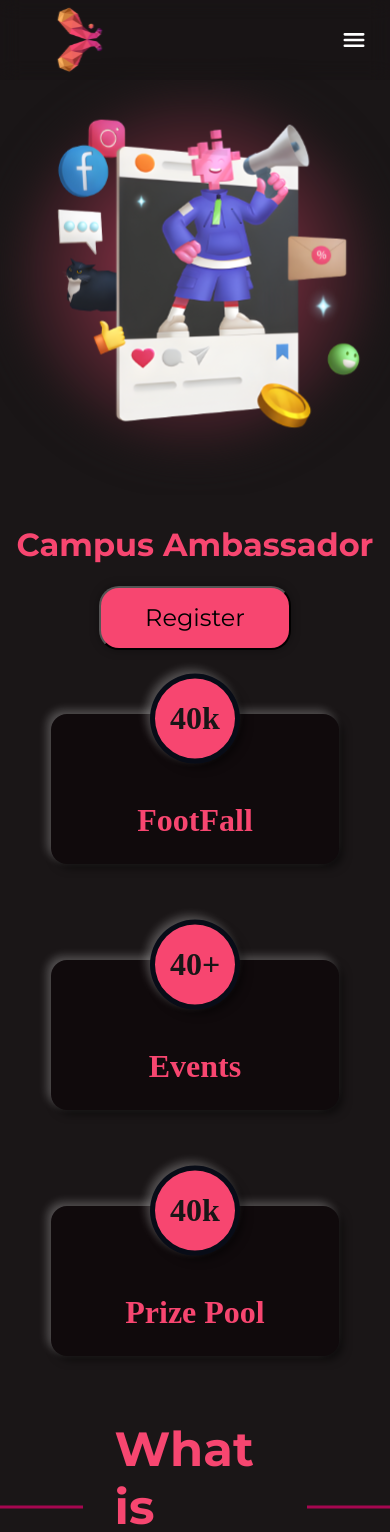
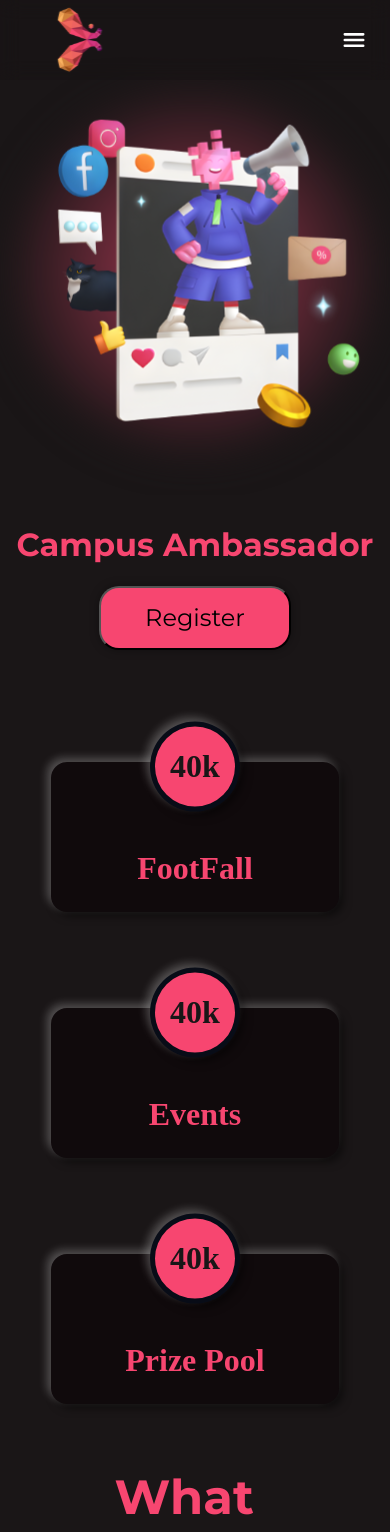
Before and after one commit to Excel2023Web/excelerate-2023, a React (Create React App) app: page / in a window 390 px wide. Shown: the top 1532 px of the page. Built offline with nearby package versions, Linux system fonts and the light colour scheme.

Commit message:
Landing responsive

```diff
--- a/src/components/Landing/Landing.css
+++ b/src/components/Landing/Landing.css
@@ -60,8 +60,7 @@
     align-items: center;
     border-radius: 1rem;
     background-color: rgb(16, 10, 12);
-  box-shadow: -4px -4px 8px 0px rgba(255, 255, 255, 0.25),
-    4px 4px 8px 0px rgba(0, 0, 0, 0.5);
+    box-shadow: -4px -4px 8px 0px rgba(255, 255, 255, 0.25), 4px 4px 8px 0px rgba(0, 0, 0, 0.5);
     margin: 2rem;
     font-weight: 500;
     height: 150px;
@@ -75,12 +74,12 @@
     height: 80px;
     border-radius: 100%;
     border: 5px solid #080c17;
-  box-shadow: -4px -4px 8px 0px rgba(255, 255, 255, 0.25),
-    4px 4px 8px 0px rgba(0, 0, 0, 0.5);
+    box-shadow: -4px -4px 8px 0px rgba(255, 255, 255, 0.25), 4px 4px 8px 0px rgba(0, 0, 0, 0.5);
     transform: translateY(-45%);
     background-color: var(--secondaryColor);
     color: var(--backgroundColorCard);
 }
+
 .landing__card__content {
     height: 5rem;
     display: flex;
@@ -89,73 +88,77 @@
     align-items: center;
     flex-direction: column;
 }
+
 .landing__card__content h4 {
     color: var(--secondaryColor);
     font-size: 2rem;
     transform: translateY(-150%);
 }
 
-@media only screen and (max-width: 1300px) {
-}
-@media (min-device-width: 20px) and (max-device-width: 500px) {
-}
-@media only screen and (max-width: 1200px) {
+@media only screen and (max-width: 1300px) {}
 
-}
+@media (min-device-width: 20px) and (max-device-width: 500px) {}
+
+@media only screen and (max-width: 1200px) {}
 
 @media only screen and (max-width: 1100px) {
-    .landing__right__section{
+    .landing__right__section {
         font-size: 1.5rem;
     }
 }
 
 @media screen and (max-width: 992px) {
-    .landing__right__section{
+    .landing__right__section {
         font-size: 1.3rem;
     }
-    .landing__left__section{
+    .landing__left__section {
         width: 28rem;
         height: 28rem;
     }
 }
-@media screen and (max-width: 870px){
-    .landing__container_up{
+
+@media screen and (max-width: 870px) {
+    .landing__container_up {
         flex-direction: column;
         gap: 0.5rem;
     }
-    .landing__right__section{
+    .landing__right__section {
         width: 100%;
         display: flex;
         flex-direction: column;
         justify-content: center;
         align-items: center;
     }
+    .landing__features {
+        margin-top: 4rem;
+    }
+}
 
+@media screen and (max-width: 800px) {
+    .landing__features {
+        margin-top: 3rem;
     }
-@media screen and (max-width: 800px) {
 }
 
 @media screen and (max-width: 610px) {
-    .landing__right__section{
+    .landing__right__section {
         font-size: 1rem;
         padding-bottom: 2rem;
     }
 }
 
 @media screen and (max-width: 381px) {
-    .landing__right__section{
+    .landing__right__section {
         font-size: 0.8rem;
     }
 }
+
 @media screen and (max-width: 310px) {
-    .landing__right__section{
+    .landing__right__section {
         font-size: 0.75rem;
     }
 }
 
-@media only screen and (min-device-width: 320px) and (max-device-width: 480px) and (-webkit-device-pixel-ratio: 2) and (device-aspect-ratio: 2/3) {
-}
+@media only screen and (min-device-width: 320px) and (max-device-width: 480px) and (-webkit-device-pixel-ratio: 2) and (device-aspect-ratio: 2/3) {}
 
-@media only screen and (device-width: 768px) {
-
-}
+@media only screen and (device-width: 768px) {}
--- a/src/components/Landing/Landing.js
+++ b/src/components/Landing/Landing.js
@@ -32,7 +32,13 @@ function Landing() {
         </div>
         <div className="landing__card">
           <div className="landing__card__heading">
-            <h1>40+</h1>
+            <h1><CountUp
+                end={40}
+                duration={2}
+                enableScrollSpy={true}
+                preserveValue={true}
+              />
+              k</h1>
           </div>
           <div className="landing__card__content">
             <h4>Events</h4>
@@ -40,7 +46,13 @@ function Landing() {
         </div>
         <div className="landing__card">
           <div className="landing__card__heading">
-            <h1>40k</h1>
+            <h1><CountUp
+                end={40}
+                duration={2}
+                enableScrollSpy={true}
+                preserveValue={true}
+              />
+              k</h1>
           </div>
           <div className="landing__card__content">
             <h4>Prize Pool</h4>
```
Lines whose indentation alone changed are shown as unchanged.
